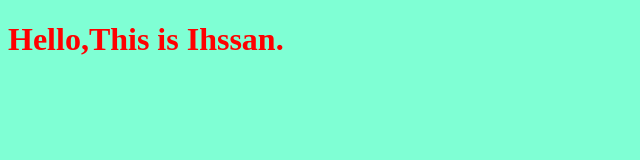
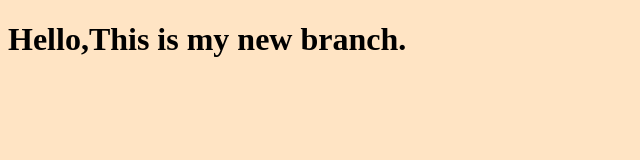
Before and after one commit to ihssanKh/Devine, a plain HTML site: page index.html in a window 1280 px wide. Shown: the whole page, without its empty margins (0-640 px from the left). Drawn offline with Linux system fonts and the light colour scheme.

Commit message:
changing style for the title

```diff
--- a/index.html
+++ b/index.html
@@ -7,7 +7,7 @@
     <link rel="stylesheet" href="style.css">
 </head>
 <body>
-<h1> Hello,This is Ihssan. </h1>
+<h1> Hello,This is my new branch. </h1>
     <script src="app.js"></script>
 </body>
 </html>
--- a/style.css
+++ b/style.css
@@ -1,6 +1,6 @@
 h1{
-    color: red;
+    color: black;
 }
 body{
-    background-color: aquamarine;
+    background-color: bisque;
 }
```
